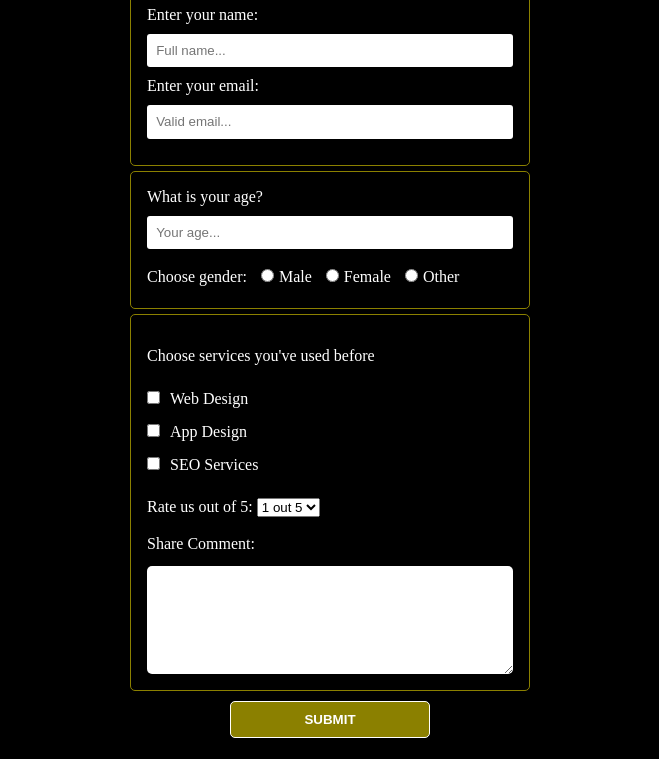
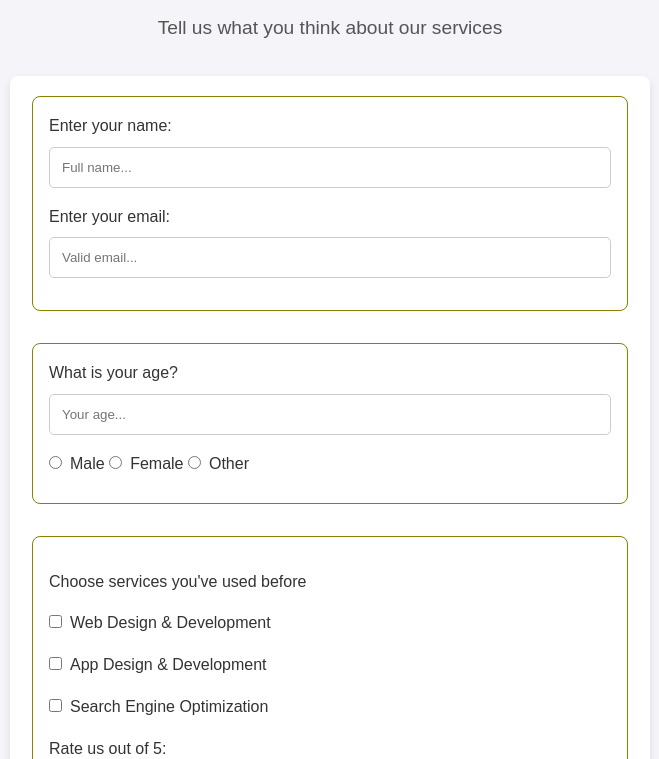
Before and after one commit to Cybersharph/fcc-survey-form, a plain HTML site: page index.html in a window 1280 px wide. Shown: the part 114-873 px from the top of the page, without its empty margins (310-969 px from the left). Drawn offline with Linux system fonts and the light colour scheme.

Commit message:
Improve project and added README.md file

```diff
--- a/index.html
+++ b/index.html
@@ -25,49 +25,52 @@
             <label for="number" id="number-label"> What is your age?
                 <input type="number" id="number" min="15" max="150" placeholder="Your age...">
             </label>
-            <label for="male-gender"> Choose gender:
+
+            <div id="gender-group">
+                <label for="male-gender">
                     <input type="radio" id="male-gender" name="gender" value="male">Male
                 </label>
 
                 <label for="female-gender">
                     <input type="radio" id="female-gender" name="gender" value="female">Female
                 </label>
+
                 <label for="other-gender">
                     <input type="radio" id="other-gender" name="gender" value="other">Other
                 </label>
+            </div>
         </fieldset>
 
         <fieldset>
             <p>Choose services you've used before</p>
+            <div id="service-options">
                 <label for="webdesign" id="webdesign-label">
-                <input type="checkbox" id="webdesign" value="webdesign">Web Design
+                    <input type="checkbox" id="webdesign" value="webdesign">Web Design & Development
                 </label>
                 <label for="appdesign" id="appdesign-label">
-                <input type="checkbox" id="appdesign" value="appdesign">App Design
+                    <input type="checkbox" id="appdesign" value="appdesign">App Design & Development
                 </label>
                 <label for="seo" id="seo-label">
-                <input type="checkbox" id="seo" value="seo">SEO Services
+                    <input type="checkbox" id="seo" value="seo">Search Engine Optimization
                 </label>
-            <br>
+            </div>
 
             <label for="dropdown" id="rate-label">Rate us out of 5:
                 <select id="dropdown">
-                <option>1 out 5</option>
-                <option>2 out 5</option>
-                <option>3 out 5</option>
-                <option>4 out 5</option>
-                <option>5 out 5</option>
+                    <option>1 out of 5</option>
+                    <option>2 out of 5</option>
+                    <option>3 out of 5</option>
+                    <option>4 out of 5</option>
+                    <option>5 out of 5</option>
                 </select>
             </label>
-            <br>
-            <label for="feedback" id="textarea-label">Share Comment:
-                <textarea id="feedback" placeholder="Start typing..." rows="6" >
-                </textarea>
+
+            <label for="feedback" id="textarea-label">Share your comments:
+                <textarea id="feedback" placeholder="Start typing..." rows="6"></textarea>
             </label>
         </fieldset>
 
-        <input type="submit" value="SUBMIT" id="submit">
-
+        <input type="submit" value="Submit Feedback" id="submit">
     </form>
 </body>
 </html>
--- a/styles.css
+++ b/styles.css
@@ -1,70 +1,108 @@
 body {
-    background-color: black;
-    color: white;
+    background-color: #f4f4f9;
+    color: #333;
+    font-family: Arial, sans-serif;
+    line-height: 1.6;
+    padding: 20px;
 }
 
-#title, #description {
+#title {
     margin: 1rem auto;
     text-align: center;
+    font-size: 2.5rem;
+    color: #8B8000;
+}
+
+#description {
+    text-align: center;
+    font-size: 1.2rem;
+    margin-bottom: 2rem;
+    color: #555;
 }
 
 #survey-form {
     margin: auto;
-    max-width: 400px;
-    padding-bottom: 2em;
+    max-width: 600px;
+    padding: 20px;
+    background-color: white;
+    border-radius: 8px;
+    box-shadow: 0 4px 8px rgba(0, 0, 0, 0.1);
 }
 
-#name, #email, #number, #feedback {
+fieldset {
+    border: 1px solid #8B8000;
+    border-radius: 8px;
+    padding: 16px;
+    margin-bottom: 2rem;
+    box-sizing: border-box;
+}
+
+#name, #email, #number, #feedback, #dropdown {
     display: block;
-    width: 95%;
-    padding: 2.5% 2.5%;
-    border-radius: 3px;
+    width: 100%;
+    padding: 12px;
+    margin-bottom: 1rem;
+    border-radius: 5px;
+    border: 1px solid #ccc;
+    box-sizing: border-box;
 }
 
 #webdesign-label, #appdesign-label, #seo-label, #rate-label {
     display: block;
+    margin-bottom: 1rem;
 }
 
-input[type="submit"]{
+input[type="submit"] {
     display: block;
     width: 50%;
-    padding: 10px;
-    margin: auto;
-    margin-top: 10px;
+    padding: 12px;
+    margin: 1rem auto;
     background-color: #8B8000;
     color: white;
     font-weight: bold;
-    border: 1px solid white;
-    border-radius:  5px;
+    border: none;
+    border-radius: 5px;
+    cursor: pointer;
+    font-size: 1.1rem;
 }
 
-fieldset {
-    border: 1px solid #8B8000;
-    border-radius: 5px;
-    margin: 5px 0px;
-    padding: 16px;
+input[type="submit"]:hover {
+    background-color: #6a6a00;
 }
 
 input {
-    border: none;
-    margin: 10px 0px;
+    margin: 8px 0;
+}
+
+#gender-group label, #service-options label {
+    margin-bottom: 10px;
+    display: inline-block;
+}
+
+#gender-group input[type="radio"], #service-options input[type="checkbox"] {
+    margin-right: 8px;
+    margin-top: 5px;
+}
+
+#service-options label {
+    display: block;
+    margin-bottom: 1rem;
 }
 
 #feedback {
-    border: none;
-    border-radius: 5px;
-    margin-top: 1em;
+    resize: vertical;
+    font-family: Arial, sans-serif;
+    font-size: 1rem;
 }
 
 #textarea-label {
     margin-top: 20px;
 }
 
-#webdesign, #appdesign, #seo {
-    margin-right: 10px;
+#dropdown {
+    width: 100%;
+    padding: 12px;
+    border-radius: 5px;
+    margin-bottom: 1rem;
+    border: 1px solid #ccc;
 }
-
-#male-gender, #female-gender, #other-gender {
-    margin-right: 5px;
-    margin-left: 10px;
-}
```
Also changed, not shown: 1 other file. Lines whose indentation alone changed are shown as unchanged.
